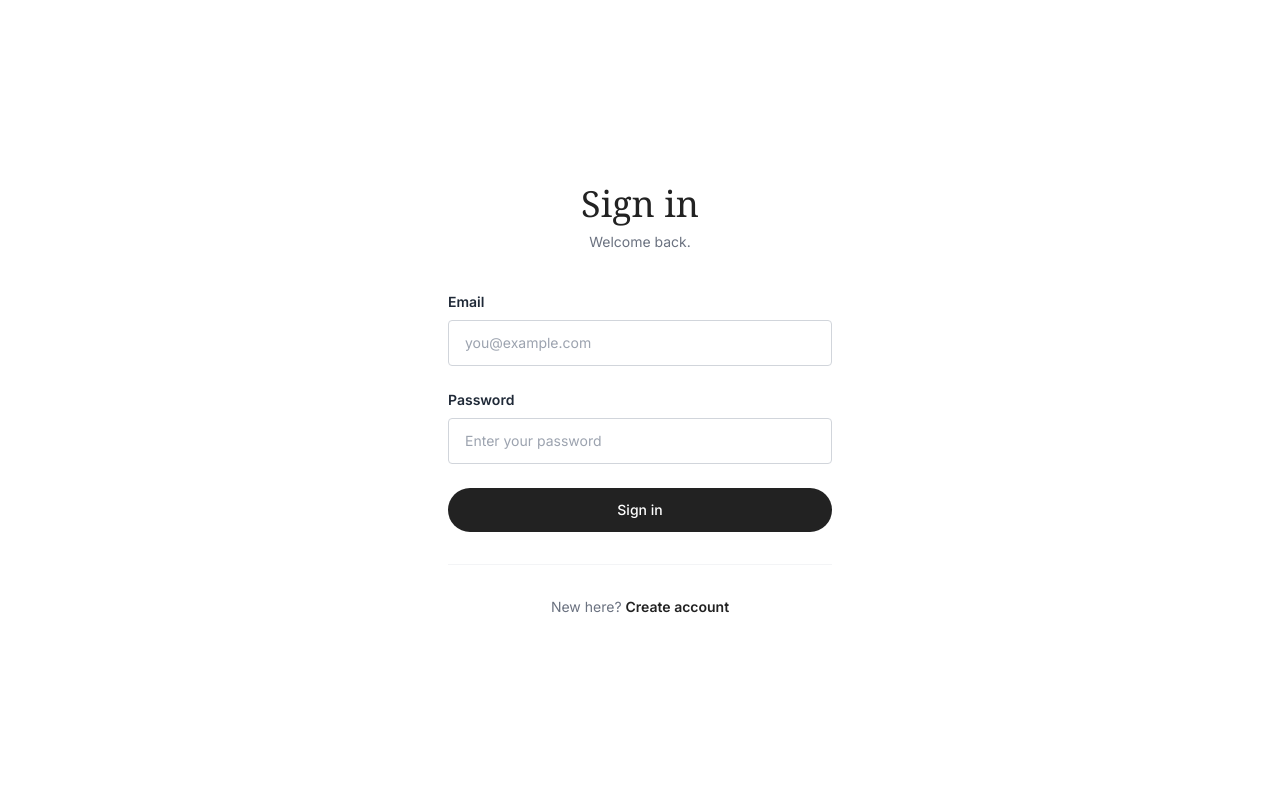
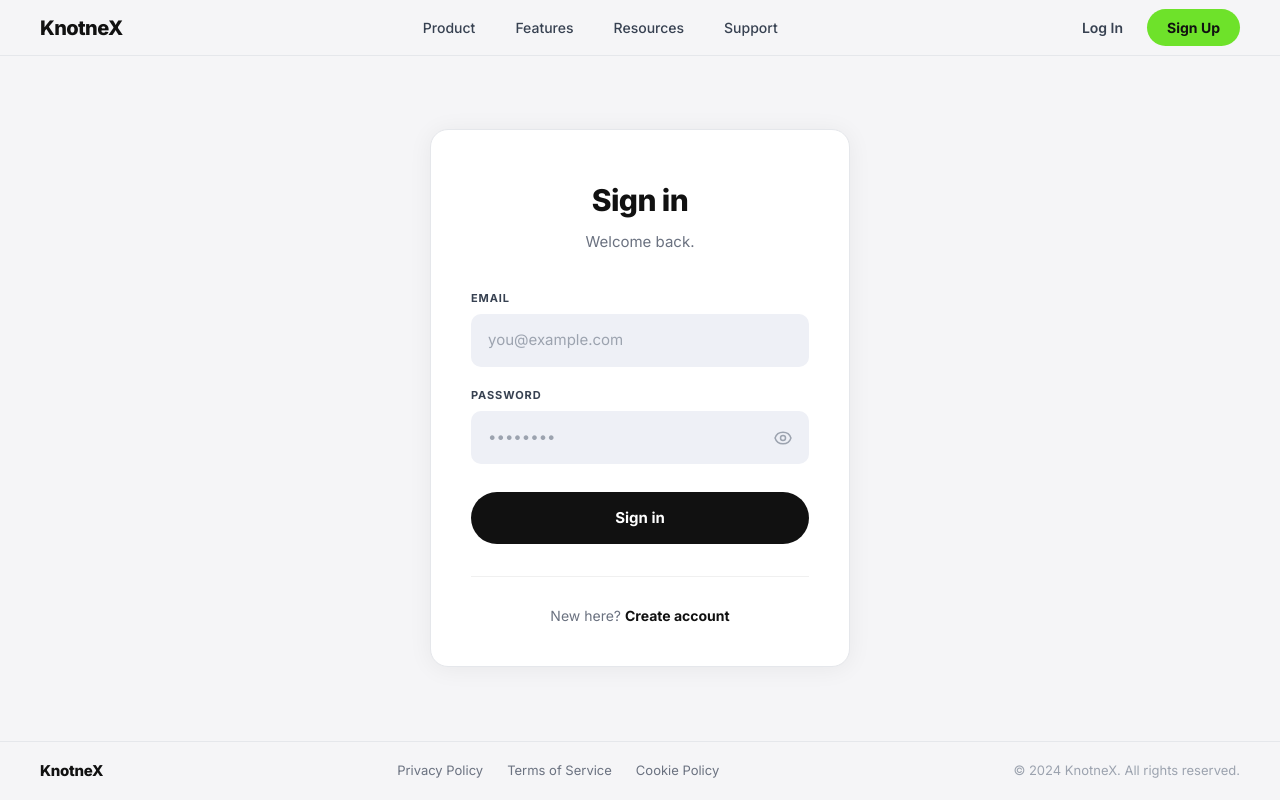
Before and after one commit to MondikallaSudhakar/AccessBridge, a React (Vite) app in the folder frontend/: page /login in a window 1280 px wide. Built offline with nearby package versions, Linux system fonts and the light colour scheme; no server answers.

Commit message:
Login page UI chnaged

```diff
--- a/frontend/src/pages/auth/Login.jsx
+++ b/frontend/src/pages/auth/Login.jsx
@@ -1,90 +1,214 @@
-// Login Page
 import { useState } from 'react'
 import { useAuth } from '../../context/AuthContext'
-import { useNavigate } from 'react-router-dom'
+import { useNavigate, Link } from 'react-router-dom'
 import { getRoleLandingPath } from '../../data/userTypes'
 
 export default function Login() {
-  const [email, setEmail] = useState('')
+  const [email, setEmail]       = useState('')
   const [password, setPassword] = useState('')
-  const [error, setError] = useState('')
-  const [loading, setLoading] = useState(false)
+  const [showPw, setShowPw]     = useState(false)
+  const [error, setError]       = useState('')
+  const [loading, setLoading]   = useState(false)
 
-  const { login } = useAuth()
-  const navigate = useNavigate()
+  const { login }  = useAuth()
+  const navigate   = useNavigate()
 
   const handleSubmit = async (e) => {
     e.preventDefault()
     setError('')
     setLoading(true)
-
     try {
       const userData = await login(email, password)
       navigate(getRoleLandingPath(userData.role))
     } catch (err) {
-      setError(err.message || 'Failed to login')
+      setError(err.message || 'Invalid email or password')
     } finally {
       setLoading(false)
     }
   }
 
   return (
-    <div className="min-h-screen flex items-center justify-center px-4 py-10 md:py-14 bg-yc-bg">
-      <div className="w-full max-w-sm">
-        <div className="text-center mb-10">
-          <h2 className="text-4xl font-serif text-yc-black mb-2">Sign in</h2>
-          <p className="text-sm text-gray-500 font-sans">Welcome back.</p>
+    <div style={{ minHeight: '100vh', background: '#f5f5f7', display: 'flex', flexDirection: 'column', fontFamily: "'Inter', sans-serif" }}>
+      <style>{`
+        .ln-input {
+          width: 100%;
+          background: #eef0f6;
+          border: 1.5px solid transparent;
+          border-radius: 10px;
+          padding: 14px 16px;
+          font-size: 15px;
+          color: #1a1a1a;
+          outline: none;
+          transition: border-color 0.18s, background 0.18s;
+          box-sizing: border-box;
+          font-family: 'Inter', sans-serif;
+        }
+        .ln-input::placeholder { color: #9ca3af; }
+        .ln-input:focus { border-color: #d1d5db; background: #f0f2f8; }
+        .ln-nav-link {
+          font-size: 14px;
+          font-weight: 500;
+          color: #374151;
+          text-decoration: none;
+          padding: 6px 4px;
+          transition: color 0.15s;
+        }
+        .ln-nav-link:hover { color: #111; }
+        .ln-footer-link {
+          font-size: 13px;
+          color: #6b7280;
+          text-decoration: none;
+          transition: color 0.15s;
+        }
+        .ln-footer-link:hover { color: #111; }
+      `}</style>
+
+      {/* ── TOP NAVBAR ── */}
+      <header style={{ background: '#f5f5f7', borderBottom: '1px solid #e5e7eb', padding: '0 40px', height: 56, display: 'flex', alignItems: 'center', justifyContent: 'space-between', position: 'sticky', top: 0, zIndex: 50 }}>
+        {/* Brand */}
+        <span style={{ fontSize: 20, fontWeight: 800, color: '#111', letterSpacing: '-0.03em' }}>KnotneX</span>
+
+        {/* Center nav links */}
+        <nav style={{ display: 'flex', gap: 32, alignItems: 'center' }}>
+          {['Product', 'Features', 'Resources', 'Support'].map((link) => (
+            <a key={link} href="#" className="ln-nav-link">{link}</a>
+          ))}
+        </nav>
+
+        {/* Right actions */}
+        <div style={{ display: 'flex', alignItems: 'center', gap: 20 }}>
+          <Link to="/login" className="ln-nav-link" style={{ fontWeight: 600 }}>Log In</Link>
+          <Link
+            to="/register"
+            style={{ background: '#6ee22a', color: '#111', fontWeight: 700, fontSize: 14, padding: '8px 20px', borderRadius: 999, textDecoration: 'none', transition: 'background 0.15s' }}
+            onMouseEnter={(e) => e.currentTarget.style.background = '#5bcb1e'}
+            onMouseLeave={(e) => e.currentTarget.style.background = '#6ee22a'}
+          >
+            Sign Up
+          </Link>
+        </div>
+      </header>
+
+      {/* ── MAIN CONTENT ── */}
+      <main style={{ flex: 1, display: 'flex', alignItems: 'center', justifyContent: 'center', padding: '48px 16px' }}>
+        <div style={{ width: '100%', maxWidth: 420, background: '#fff', borderRadius: 18, border: '1px solid #e5e7eb', boxShadow: '0 2px 24px rgba(0,0,0,0.06)', padding: '48px 40px 40px' }}>
+
+          {/* Heading */}
+          <div style={{ textAlign: 'center', marginBottom: 36 }}>
+            <h1 style={{ fontSize: 30, fontWeight: 800, color: '#111', margin: '0 0 8px', letterSpacing: '-0.02em' }}>Sign in</h1>
+            <p style={{ fontSize: 15, color: '#6b7280', margin: 0 }}>Welcome back.</p>
           </div>
 
-        <form onSubmit={handleSubmit} className="space-y-6">
+          {/* Error */}
           {error && (
-            <div className="text-red-500 text-sm text-center">
+            <div style={{ background: '#fef2f2', border: '1px solid #fecaca', borderRadius: 8, padding: '10px 14px', marginBottom: 20, fontSize: 13, color: '#dc2626', textAlign: 'center' }}>
               {error}
             </div>
           )}
 
-          <div>
-            <label className="mb-2 block text-sm font-semibold text-gray-800 font-sans">Email</label>
+          <form onSubmit={handleSubmit}>
+            {/* Email */}
+            <div style={{ marginBottom: 20 }}>
+              <label style={{ display: 'block', fontSize: 11, fontWeight: 700, letterSpacing: '0.08em', textTransform: 'uppercase', color: '#374151', marginBottom: 8 }}>
+                Email
+              </label>
               <input
+                className="ln-input"
                 type="email"
                 value={email}
                 onChange={(e) => setEmail(e.target.value)}
-              className="w-full rounded border border-gray-300 bg-white px-4 py-3 text-sm text-gray-900 outline-none transition-colors focus:border-gray-900 font-sans"
                 placeholder="you@example.com"
                 required
+                autoComplete="email"
               />
             </div>
 
-          <div>
-            <label className="mb-2 block text-sm font-semibold text-gray-800 font-sans">Password</label>
+            {/* Password */}
+            <div style={{ marginBottom: 28 }}>
+              <label style={{ display: 'block', fontSize: 11, fontWeight: 700, letterSpacing: '0.08em', textTransform: 'uppercase', color: '#374151', marginBottom: 8 }}>
+                Password
+              </label>
+              <div style={{ position: 'relative' }}>
                 <input
-              type="password"
+                  className="ln-input"
+                  type={showPw ? 'text' : 'password'}
                   value={password}
                   onChange={(e) => setPassword(e.target.value)}
-              className="w-full rounded border border-gray-300 bg-white px-4 py-3 text-sm text-gray-900 outline-none transition-colors focus:border-gray-900 font-sans"
-              placeholder="Enter your password"
+                  placeholder="••••••••"
                   required
+                  autoComplete="current-password"
+                  style={{ paddingRight: 48 }}
                 />
+                <button
+                  type="button"
+                  onClick={() => setShowPw(!showPw)}
+                  style={{ position: 'absolute', right: 14, top: '50%', transform: 'translateY(-50%)', background: 'none', border: 'none', cursor: 'pointer', color: '#9ca3af', padding: 2, display: 'flex', alignItems: 'center' }}
+                  tabIndex={-1}
+                >
+                  {showPw ? (
+                    <svg width="20" height="20" fill="none" stroke="currentColor" strokeWidth="1.8" viewBox="0 0 24 24">
+                      <path strokeLinecap="round" strokeLinejoin="round" d="M13.875 18.825A10.05 10.05 0 0112 19c-4.478 0-8.268-2.943-9.543-7a9.97 9.97 0 011.563-3.029m5.858.908a3 3 0 114.243 4.243M9.878 9.878l4.242 4.242M9.88 9.88l-3.29-3.29m7.532 7.532l3.29 3.29M3 3l3.59 3.59m0 0A9.953 9.953 0 0112 5c4.478 0 8.268 2.943 9.543 7a10.025 10.025 0 01-4.132 5.411m0 0L21 21" />
+                    </svg>
+                  ) : (
+                    <svg width="20" height="20" fill="none" stroke="currentColor" strokeWidth="1.8" viewBox="0 0 24 24">
+                      <path strokeLinecap="round" strokeLinejoin="round" d="M15 12a3 3 0 11-6 0 3 3 0 016 0z" />
+                      <path strokeLinecap="round" strokeLinejoin="round" d="M2.458 12C3.732 7.943 7.523 5 12 5c4.478 0 8.268 2.943 9.542 7-1.274 4.057-5.064 7-9.542 7-4.477 0-8.268-2.943-9.542-7z" />
+                    </svg>
+                  )}
+                </button>
+              </div>
             </div>
 
+            {/* Submit */}
             <button
               type="submit"
               disabled={loading}
-            className="w-full rounded-full py-3 text-sm font-medium text-white bg-yc-black transition-opacity hover:opacity-90 disabled:opacity-70 font-sans mt-4"
+              style={{
+                width: '100%',
+                background: loading ? '#374151' : '#111',
+                color: '#fff',
+                fontWeight: 700,
+                fontSize: 15,
+                padding: '15px 0',
+                borderRadius: 999,
+                border: 'none',
+                cursor: loading ? 'not-allowed' : 'pointer',
+                transition: 'background 0.15s, opacity 0.15s',
+                opacity: loading ? 0.75 : 1,
+                fontFamily: "'Inter', sans-serif",
+              }}
+              onMouseEnter={(e) => { if (!loading) e.currentTarget.style.background = '#222' }}
+              onMouseLeave={(e) => { if (!loading) e.currentTarget.style.background = '#111' }}
             >
-            {loading ? 'Signing in...' : 'Sign in'}
+              {loading ? 'Signing in…' : 'Sign in'}
             </button>
           </form>
 
-        <div className="mt-8 text-center border-t border-gray-100 pt-8">
-          <p className="text-sm text-gray-500 font-sans">
+          {/* Divider + Register link */}
+          <div style={{ borderTop: '1px solid #f0f0f0', marginTop: 32, paddingTop: 28, textAlign: 'center' }}>
+            <p style={{ fontSize: 14, color: '#6b7280', margin: 0 }}>
               New here?{' '}
-            <a href="/register" className="font-semibold text-yc-black hover:underline">
+              <Link to="/register" style={{ fontWeight: 700, color: '#111', textDecoration: 'none' }}
+                onMouseEnter={(e) => e.currentTarget.style.textDecoration = 'underline'}
+                onMouseLeave={(e) => e.currentTarget.style.textDecoration = 'none'}
+              >
                 Create account
-            </a>
+              </Link>
             </p>
           </div>
         </div>
+      </main>
+
+      {/* ── FOOTER ── */}
+      <footer style={{ background: '#f5f5f7', borderTop: '1px solid #e5e7eb', padding: '18px 40px', display: 'flex', alignItems: 'center', justifyContent: 'space-between', flexWrap: 'wrap', gap: 12 }}>
+        <span style={{ fontSize: 15, fontWeight: 800, color: '#111', letterSpacing: '-0.02em' }}>KnotneX</span>
+        <div style={{ display: 'flex', gap: 24, alignItems: 'center' }}>
+          {['Privacy Policy', 'Terms of Service', 'Cookie Policy'].map((link) => (
+            <a key={link} href="#" className="ln-footer-link">{link}</a>
+          ))}
+        </div>
+        <span style={{ fontSize: 13, color: '#9ca3af' }}>© 2024 KnotneX. All rights reserved.</span>
+      </footer>
     </div>
   )
 }
```
Lines whose indentation alone changed are shown as unchanged.
